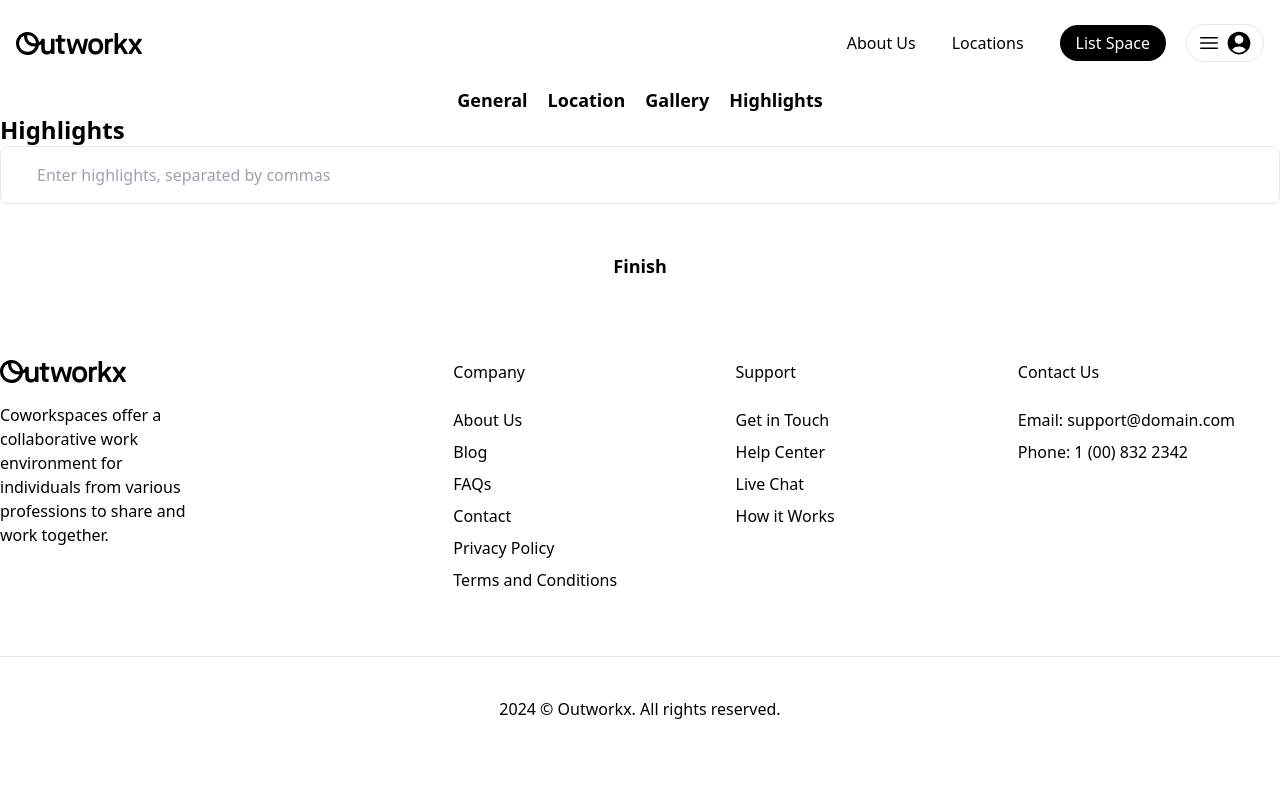
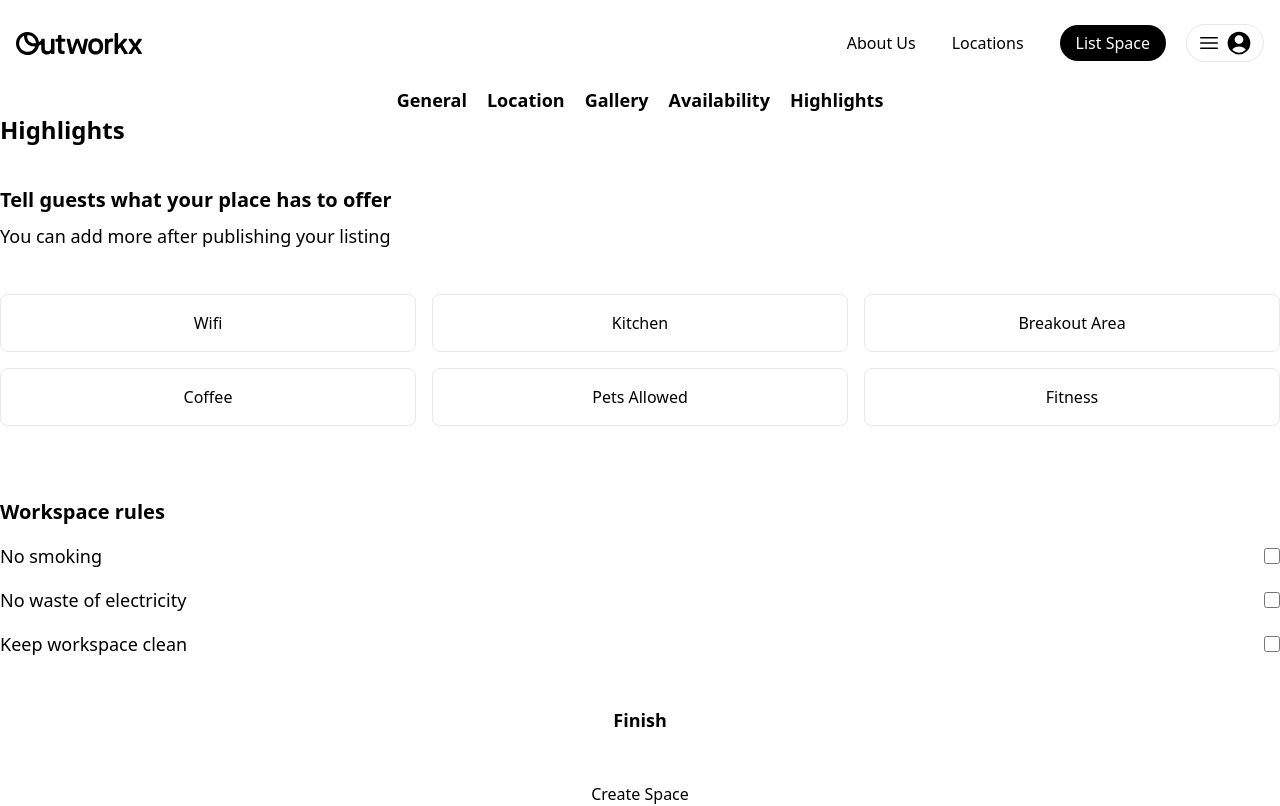
Before and after one commit to RaimaAftab95/outworkx, a React (Vite) app: page /space/create/highlights in a window 1280 px wide. Shown: the top 806 px of the page. Built offline with nearby package versions, Linux system fonts and the light colour scheme; sample sign-in values are in the browser's storage.

Commit message:
Cu-86eprvyb2-sort-pr-issues

```diff
--- a/package.json
+++ b/package.json
@@ -13,7 +13,6 @@
     "@tailwindcss/aspect-ratio": "^0.4.2",
     "axios": "^1.7.2",
     "axios-cache-interceptor": "^1.5.3",
-    "dotenv": "^16.4.5",
     "jwt-decode": "^4.0.0",
     "react-hot-toast": "^2.4.1",
     "react-minimal-pie-chart": "^8.4.0",
--- a/src/Router.jsx
+++ b/src/Router.jsx
@@ -23,6 +23,7 @@ import General from './pages/space/create/General';
 import Location from './pages/space/create/Location';
 import Gallery from './pages/space/create/Gallery';
 import Highlights from './pages/space/create/Highlights';
+import Availability from './pages/space/create/Availability';
 
 export default function Router() {
   return (
@@ -39,6 +40,10 @@ export default function Router() {
                 <Route path="/space/create" element={<General />} />
                 <Route path="/space/create/location" element={<Location />} />
                 <Route path="/space/create/gallery" element={<Gallery />} />
+                <Route
+                  path="/space/create/availability"
+                  element={<Availability />}
+                />
                 <Route
                   path="/space/create/highlights"
                   element={<Highlights />}
--- a/src/context/CreateSpaceContext.jsx
+++ b/src/context/CreateSpaceContext.jsx
@@ -2,6 +2,25 @@ import { createContext, useReducer } from 'react';
 
 export const CreateSpaceContext = createContext();
 
+/**
+ * @typedef {Object} Space
+ * @property {string} name
+ * @property {string} description
+ * @property {string} numberOfDesks
+ * @property {string} pricePerDesk
+ * @property {string} maximumNumberOfNomads
+ * @property {string} address
+ * @property {string} city
+ * @property {string} state
+ * @property {string} zipCode
+ * @property {string} country
+ * @property {Array} gallery
+ * @property {Array} amenities
+ * @property {Array} rules
+ * @property {Array} availability
+ */
+
+/** @type {Space} */
 const initialState = {
   space: {
     name: '',
@@ -15,20 +34,15 @@ const initialState = {
     zipCode: '',
     country: '',
     gallery: [], // Array to hold uploaded images
-    highlights: [] // Array to hold highlights data
+    amenities: [],
+    rules: [],
+    availability: [] // Array to hold availability data
   }
 };
 
 export function createSpaceReducer(state, action) {
   switch (action.type) {
     case 'SET_GENERAL':
-      return {
-        ...state,
-        space: {
-          ...state.space,
-          ...action.payload.space
-        }
-      };
     case 'SET_LOCATION':
       return {
         ...state,
@@ -45,14 +59,28 @@ export function createSpaceReducer(state, action) {
           gallery: action.payload.gallery
         }
       };
-    case 'SET_HIGHLIGHTS':
+    case 'SET_AMENITIES_AND_RULES':
       return {
         ...state,
         space: {
           ...state.space,
-          highlights: action.payload.highlights
+          amenities: action.payload.amenities,
+          rules: action.payload.rules
         }
       };
+    case 'SET_AVAILABILITY':
+      return {
+        ...state,
+        space: {
+          ...state.space,
+          availability: action.payload.availability
+        }
+      };
+    case 'CREATE_SPACE':
+      // Assuming space creation logic here
+      console.log('Space creation request sent with data:', state.space);
+      alert('Space created successfully!');
+      return state;
     default:
       return state;
   }
@@ -62,18 +90,8 @@ export function CreateSpaceContextProvider({ children }) {
   const [state, dispatch] = useReducer(createSpaceReducer, initialState);
 
   console.log('CreateSpaceContextProvider -> state', state);
-  const handleSpaceCreation = () => {
-    // Assuming space creation is successful
-    dispatch({ type: 'SET_SPACE_CREATED', payload: true });
-
-    // Show alert for demonstration
-    alert('Space created successfully!');
-  };
-
   return (
-    <CreateSpaceContext.Provider
-      value={{ ...state, dispatch, handleSpaceCreation }}
-    >
+    <CreateSpaceContext.Provider value={{ ...state, dispatch }}>
       {children}
     </CreateSpaceContext.Provider>
   );
--- /dev/null
+++ b/src/pages/space/create/Availability.jsx
@@ -0,0 +1,128 @@
+import { useState } from 'react';
+import { useCreateSpaceContext } from '../../../hooks/useCreateSpaceContext';
+import { useNavigate } from 'react-router-dom';
+
+const daysOfWeek = [
+  'Monday',
+  'Tuesday',
+  'Wednesday',
+  'Thursday',
+  'Friday',
+  'Saturday',
+  'Sunday'
+];
+
+export default function Availability() {
+  const [availability, setAvailability] = useState([]);
+  const { dispatch } = useCreateSpaceContext();
+  const navigate = useNavigate();
+
+  const addAvailabilitySlot = () => {
+    setAvailability([...availability, { day: '', start: 0, end: 60 }]);
+  };
+
+  const removeAvailabilitySlot = (index) => {
+    const updatedAvailability = [...availability];
+    updatedAvailability.splice(index, 1);
+    setAvailability(updatedAvailability);
+  };
+
+  const handleDayChange = (index, day) => {
+    const updatedAvailability = [...availability];
+    updatedAvailability[index].day = day;
+    setAvailability(updatedAvailability);
+  };
+
+  const handleTimeChange = (index, field, value) => {
+    const updatedAvailability = [...availability];
+    updatedAvailability[index][field] = value;
+    setAvailability(updatedAvailability);
+  };
+
+  const handleSubmit = (e) => {
+    e.preventDefault();
+
+    dispatch({
+      type: 'SET_AVAILABILITY',
+      payload: {
+        availability
+      }
+    });
+
+    navigate('/space/create/highlights');
+  };
+
+  return (
+    <div>
+      <h2 className="text-primary text-2xl font-bold">Availability</h2>
+      <form onSubmit={handleSubmit} className="flex flex-col gap-8">
+        {availability.map((slot, index) => (
+          <div key={index} className="mt-4">
+            <label className="block text-lg font-medium">Day:</label>
+            <select
+              value={slot.day}
+              onChange={(e) => handleDayChange(index, e.target.value)}
+              className="border-gray mt-1 block w-full rounded-lg p-2"
+            >
+              <option value="">Select a day</option>
+              {daysOfWeek.map((day) => (
+                <option key={day} value={day}>
+                  {day}
+                </option>
+              ))}
+            </select>
+            <div className="mt-2">
+              <label className="block text-lg font-medium">
+                From (minutes since midnight):
+              </label>
+              <input
+                type="number"
+                value={slot.start}
+                onChange={(e) =>
+                  handleTimeChange(index, 'start', parseInt(e.target.value))
+                }
+                className="border-gray mt-1 block w-full rounded-lg p-2"
+              />
+            </div>
+            <div className="mt-2">
+              <label className="block text-lg font-medium">
+                To (minutes since midnight):
+              </label>
+              <input
+                type="number"
+                value={slot.end}
+                onChange={(e) =>
+                  handleTimeChange(index, 'end', parseInt(e.target.value))
+                }
+                className="border-gray mt-1 block w-full rounded-lg p-2"
+              />
+            </div>
+            <button
+              type="button"
+              onClick={() => removeAvailabilitySlot(index)}
+              className="mt-2 rounded-lg bg-red-500 px-4 py-2 text-white"
+            >
+              Remove
+            </button>
+          </div>
+        ))}
+        <button
+          type="button"
+          onClick={addAvailabilitySlot}
+          className="bg-primary mt-4 rounded-lg py-4 text-lg font-bold"
+        >
+          Add Availability Slot
+        </button>
+        {/* <button type="submit" className="mt-4 bg-primary rounded-lg py-4 text-lg font-bold">
+          Finish
+        </button> */}
+        <button
+          type="submit"
+          className="bg-primary rounded-lg py-4 text-lg font-bold"
+        >
+          Next
+        </button>
+      </form>
+    </div>
+  );
+}
--- a/src/pages/space/create/CreateSpaceLayout.jsx
+++ b/src/pages/space/create/CreateSpaceLayout.jsx
@@ -15,6 +15,9 @@ export default function CreateSpaceLayout() {
           <Link to="/space/create/gallery">Gallery</Link>
         </li>
         <li>
+          <Link to="/space/create/availability">Availability</Link>
+        </li>
+        <li>
           <Link to="/space/create/highlights">Highlights</Link>
         </li>
       </ul>
--- a/src/pages/space/create/General.jsx
+++ b/src/pages/space/create/General.jsx
@@ -82,6 +82,11 @@ export default function General() {
       <button type="submit" className="bg-primary rounded-lg px-9 py-4">
         Next
       </button>
+      {/* <div className="mt-12 flex justify-end">
+          <Button type="submit" className="px-10">
+            Next
+          </Button>
+        </div> */}
     </form>
   );
 }
--- a/src/pages/space/create/Highlights.jsx
+++ b/src/pages/space/create/Highlights.jsx
@@ -1,50 +1,84 @@
 import { useState, useEffect } from 'react';
 import { useCreateSpaceContext } from '../../../hooks/useCreateSpaceContext';
-// import { useNavigate } from 'react-router-dom';
+import { useNavigate } from 'react-router-dom';
 
 export default function Highlights() {
-  const [highlights, setHighlights] = useState('');
+  const [amenities, setAmenities] = useState([]);
+  const [rules, setRules] = useState([]);
   const { dispatch, space } = useCreateSpaceContext();
-  // const navigate = useNavigate();
+  const navigate = useNavigate();
 
-  /**
-   * Handle form submission for highlights
-   * @param {import('react').SyntheticEvent} e Event
-   * @returns {void}
-   */
-  function handleSubmit(e) {
+  const handleCreateSpace = () => {
+    dispatch({ type: 'CREATE_SPACE' });
+  };
+
+  const handleSelectAmenity = (amenity) => {
+    setAmenities((prevAmenities) =>
+      prevAmenities.includes(amenity)
+        ? prevAmenities.filter((item) => item !== amenity)
+        : [...prevAmenities, amenity]
+    );
+  };
+
+  const handleSelectRule = (rule) => {
+    setRules((prevRules) =>
+      prevRules.includes(rule)
+        ? prevRules.filter((item) => item !== rule)
+        : [...prevRules, rule]
+    );
+  };
+
+  const handleSubmit = (e) => {
     e.preventDefault();
 
     dispatch({
-      type: 'SET_HIGHLIGHTS',
+      type: 'SET_AMENITIES_AND_RULES',
       payload: {
-        highlights: highlights.split(',').map((highlight) => highlight.trim())
+        amenities,
+        rules
       }
     });
 
+    console.log('Selected amenities:', amenities);
+    console.log('Selected rules:', rules);
+
     // navigate('/space/create/summary');
-  }
+  };
 
-  /**
-   * Effect to check if all data is present to create space
-   * @returns {void}
-   */
   useEffect(() => {
+    const {
+      name,
+      description,
+      numberOfDesks,
+      pricePerDesk,
+      maximumNumberOfNomads,
+      address,
+      city,
+      state,
+      zipCode,
+      country,
+      gallery,
+      amenities = [],
+      rules = []
+      // availability.length > 0 // Check for availability as well
+      // highlights: { amenities, rules },
+    } = space;
+
     if (
-      space.name &&
-      space.description &&
-      space.numberOfDesks &&
-      space.pricePerDesk &&
-      space.maximumNumberOfNomads &&
-      space.address &&
-      space.city &&
-      space.state &&
-      space.zipCode &&
-      space.country &&
-      space.gallery.length > 0 &&
-      space.highlights.length > 0
+      name &&
+      description &&
+      numberOfDesks &&
+      pricePerDesk &&
+      maximumNumberOfNomads &&
+      address &&
+      city &&
+      state &&
+      zipCode &&
+      country &&
+      gallery.length > 0 &&
+      amenities.length > 0 &&
+      rules.length > 0
     ) {
-      // All data is present, space is created
       console.log('Space created:', space);
       alert('Space created successfully!');
     }
@@ -54,20 +88,65 @@ export default function Highlights() {
     <div>
       <h2 className="text-primary text-2xl font-bold">Highlights</h2>
       <form onSubmit={handleSubmit} className="flex flex-col gap-8">
-        <input
-          type="text"
-          placeholder="Enter highlights, separated by commas"
-          className="border-primary text-primary/70 block w-full rounded-lg border px-9 py-4 outline-none"
-          value={highlights}
-          required
-          onChange={(e) => setHighlights(e.target.value)}
-        />
+        <div className="scale-85 mt-10 origin-center transform">
+          <h3 className="text-xl font-bold">
+            Tell guests what your place has to offer
+          </h3>
+          <p className="mt-2 text-lg">
+            You can add more after publishing your listing
+          </p>
+          <div className="mt-11 grid grid-cols-1 gap-4 sm:grid-cols-2 md:grid-cols-3">
+            {[
+              'Wifi',
+              'Kitchen',
+              'Breakout Area',
+              'Coffee',
+              'Pets Allowed',
+              'Fitness'
+            ].map((amenity) => (
+              <div
+                key={amenity}
+                className={`cursor-pointer rounded-lg border p-4 ${
+                  amenities.includes(amenity.toLowerCase())
+                    ? 'border-primary'
+                    : 'border-gray'
+                }`}
+                onClick={() => handleSelectAmenity(amenity.toLowerCase())}
+              >
+                <h4 className="text-center">{amenity}</h4>
+              </div>
+            ))}
+          </div>
+        </div>
+
+        <div className="mt-10">
+          <h3 className="text-xl font-bold">Workspace rules</h3>
+          <div className="mt-4 space-y-4">
+            {[
+              'No smoking',
+              'No waste of electricity',
+              'Keep workspace clean'
+            ].map((rule) => (
+              <div key={rule} className="flex items-center justify-between">
+                <label className="text-lg font-medium">{rule}</label>
+                <input
+                  type="checkbox"
+                  className="border-gray h-4 w-4 rounded"
+                  checked={rules.includes(rule.toLowerCase())}
+                  onChange={() => handleSelectRule(rule.toLowerCase())}
+                />
+              </div>
+            ))}
+          </div>
+        </div>
+
         <button
           type="submit"
           className="bg-primary rounded-lg py-4 text-lg font-bold"
         >
           Finish
         </button>
+        <button onClick={handleCreateSpace}>Create Space</button>
       </form>
     </div>
   );
```
Also changed, not shown: 1 other file (tests, documents, lock files or other folders).
